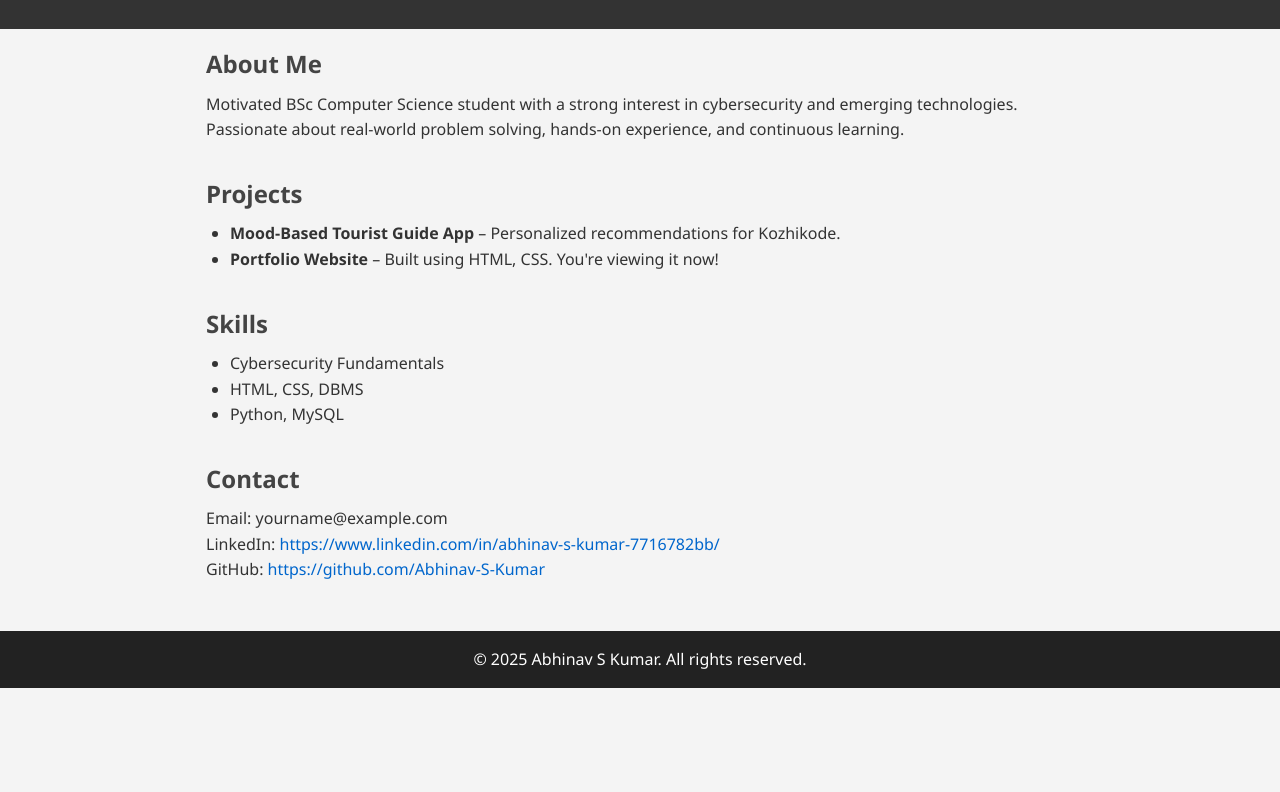
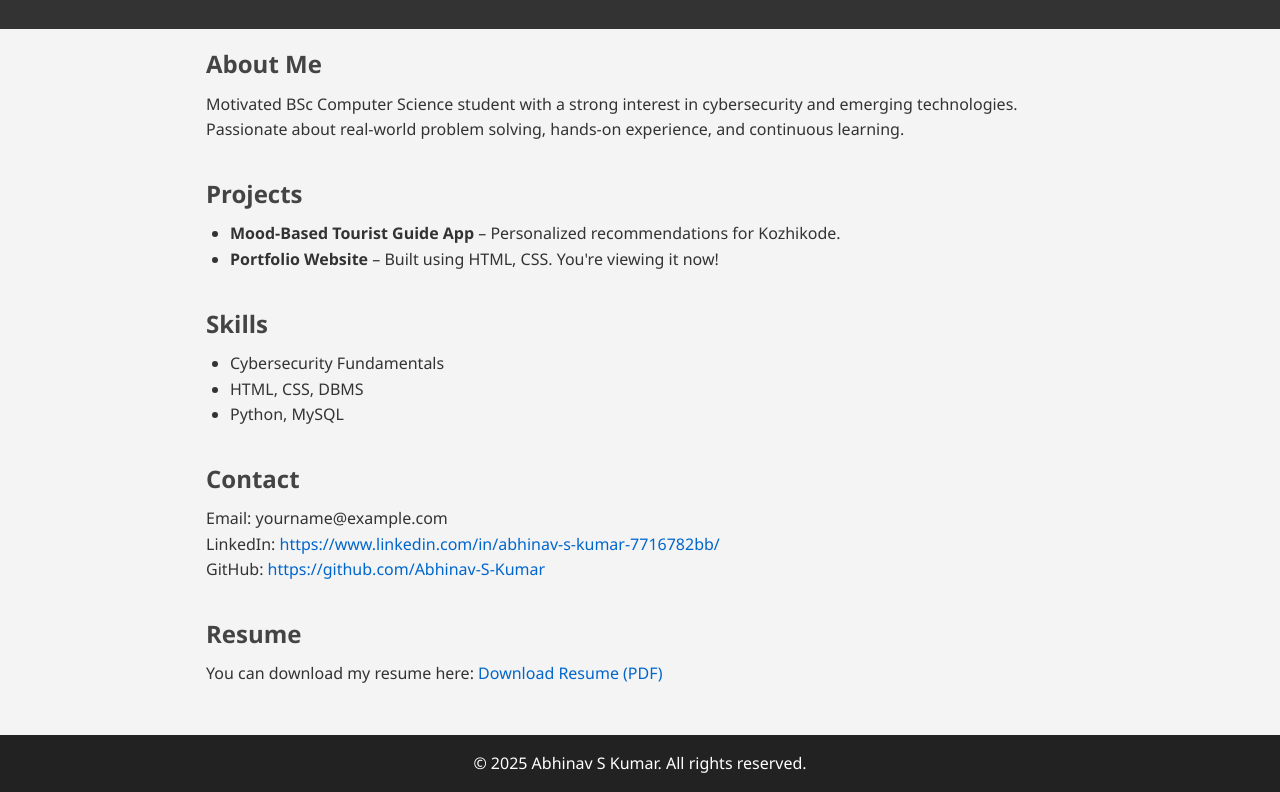
Before and after one commit to Abhinav-S-Kumar/portfolio, a plain HTML site: page index.html in a window 1280 px wide. Shown: the part 287-1079 px from the top of the page. Before the commit the page ends 975 px from the top, so only its background shows below. Drawn offline with Linux system fonts and the light colour scheme.

Commit message:
Update index.html

```diff
--- a/index.html
+++ b/index.html
@@ -47,6 +47,14 @@
     <p>GitHub: <a href="#">https://github.com/Abhinav-S-Kumar</a></p>
 
   </section>
+  <section class="resume container">
+  <h2>Resume</h2>
+  <p>
+    You can download my resume here:
+    <a href="resume.pdf" download>Download Resume (PDF)</a>
+  </p>
+</section>
+
 
   <footer>
     <p>&copy; 2025 Abhinav S Kumar. All rights reserved.</p>
```
